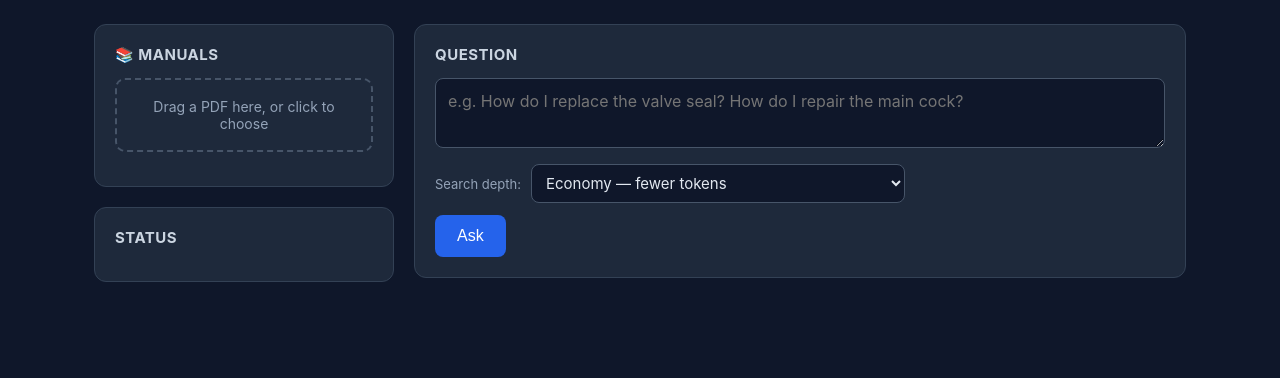
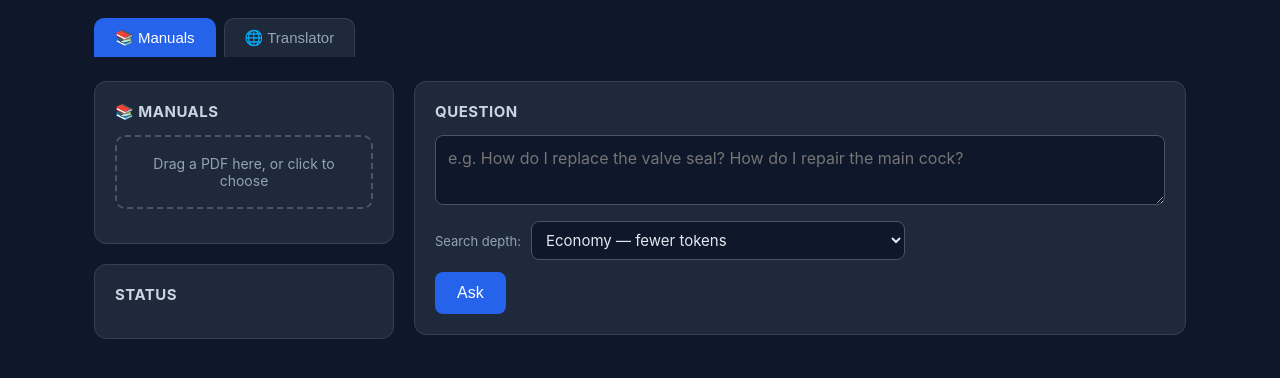
Before and after one commit to b00176997/ship-manual-assistant, a Flask app: page / in a window 1280 px wide. Shown: the part 82-460 px from the top of the page. Run offline with Flask 3, Linux system fonts and the light colour scheme; data that the repository does not hold is empty.

Commit message:
Add a Translator tab running on the local model
Requested feature: write an instruction plus text (in Russian or English) and
get back the finished result - translate, rewrite, or format as a letter.

- translator.py + /translate endpoint. Local model only: free, offline,
  nothing billed. Clear message if Ollama is not running.
- local_llm.generate gained concise/max_tokens parameters: the manual-answer
  brevity rules must not apply to a letter, and letters need more room.
- UI split into two tabs (Manuals / Translator); the manuals sidebar hides in
  the translator view. Result has a Copy button.

Verified end to end: 'переведи на английский и оформи как деловое письмо: ...'
returned a properly formatted business letter in 9-22 s on qwen3.6:27b.

```diff
--- a/app.py
+++ b/app.py
@@ -8,6 +8,7 @@ from werkzeug.utils import secure_filename
 import config
 import costs
 import settings
+import translator
 from ingest import (
     ingest_pdf,
     list_sources,
@@ -107,6 +108,25 @@ def delete():
     return jsonify({"ok": True})
 
 
+@app.route("/translate", methods=["POST"])
+def translate():
+    """Free-form translate / rewrite / format, always on the local model."""
+    data = request.get_json(force=True)
+    text = (data.get("text") or "").strip()
+    if not text:
+        return jsonify({"error": "Nothing to translate"}), 400
+    if not translator.is_available():
+        return jsonify({
+            "error": "The local AI is not running. Start Ollama (and make sure the "
+                     f"model {config.OLLAMA_MODEL} is installed), then try again."
+        }), 503
+    try:
+        return jsonify({"result": translator.translate(text), "model": config.OLLAMA_MODEL})
+    except Exception as e:
+        traceback.print_exc()
+        return jsonify({"error": f"Translation failed: {type(e).__name__}"}), 500
+
+
 @app.route("/ask", methods=["POST"])
 def ask():
     data = request.get_json(force=True)
--- a/config.py
+++ b/config.py
@@ -62,6 +62,8 @@ OLLAMA_MODEL = os.getenv("OLLAMA_MODEL", "qwen2.5:7b")
 # useful answer was ~600. Cap the length and ask for brevity - big quality win in
 # waiting time, no loss of content.
 OLLAMA_MAX_TOKENS = int(os.getenv("OLLAMA_MAX_TOKENS", "1200"))
+# The translator writes letters, so it needs more room than a manual answer.
+TRANSLATE_MAX_TOKENS = int(os.getenv("TRANSLATE_MAX_TOKENS", "2500"))
 
 # --- Big local model (FreeToken) for the "Offline AI - big model" mode ---
 # Optional. Runs frontier MoE models across GPU + RAM, so a 35B-class model fits
--- a/templates/index.html
+++ b/templates/index.html
@@ -55,6 +55,12 @@
   #drop { border: 2px dashed #475569; border-radius: 10px; padding: 18px; text-align: center;
        color: #94a3b8; cursor: pointer; font-size: 14px; }
   #drop.over { border-color: #2563eb; color: #93c5fd; }
+  .tabs { max-width: 1140px; margin: 0 auto; padding: 18px 24px 0; display: flex; gap: 8px; }
+  .tab { background: #1e293b; color: #94a3b8; border: 1px solid #334155;
+       border-bottom: none; border-radius: 10px 10px 0 0; padding: 10px 20px;
+       font-size: 15px; margin: 0; cursor: pointer; }
+  .tab:hover { background: #24344c; }
+  .tab.active { background: #2563eb; color: #fff; border-color: #2563eb; }
 </style>
 </head>
 <body>
@@ -62,6 +68,11 @@
   <h1>⚓ Ship Mechanic Assistant</h1>
   <p>Search your manuals and get answers grounded in the documentation</p>
 </header>
+
+<div class="tabs">
+  <button class="tab active" id="tabManuals">📚 Manuals</button>
+  <button class="tab" id="tabTranslator">🌐 Translator</button>
+</div>
 
 <div class="layout">
 
@@ -91,7 +102,7 @@
       <div id="reindexMsg" class="muted" style="margin-top:10px"></div>
     </div>
 
-    <div class="card">
+    <div class="card view-manuals">
       <h2>Question</h2>
       <textarea id="q" placeholder="e.g. How do I replace the valve seal? How do I repair the main cock?"></textarea>
       <div style="margin-top:12px; display:flex; align-items:center; gap:10px; flex-wrap:wrap">
@@ -114,11 +125,87 @@
       <div id="sources" style="margin-top:16px"></div>
     </div>
 
+    <!-- TRANSLATOR VIEW -->
+    <div class="card view-translator" style="display:none">
+      <h2>🌐 Translate / write</h2>
+      <div class="muted" style="margin-bottom:10px">
+        Write what you need and paste the text below it. Runs on the local model —
+        free and works without internet.
+      </div>
+      <textarea id="trText" style="min-height:150px"
+        placeholder="Examples:&#10;Переведи на английский и оформи как письмо: привет, как дела&#10;Translate to English and make it a formal email: ..."></textarea>
+      <button id="trGo">Translate</button>
+      <button id="trClear" style="background:#334155">Clear</button>
+    </div>
+
+    <div class="card view-translator" id="trResultCard" style="display:none">
+      <h2>Result</h2>
+      <div id="trResult" class="answer"></div>
+      <button id="trCopy" style="background:#334155">Copy</button>
+      <span id="trCopied" class="muted" style="margin-left:10px"></span>
+    </div>
+
   </main>
 </div>
 
 <script>
 const $ = s => document.querySelector(s);
+const $$ = s => document.querySelectorAll(s);
+
+// ---------- tabs ----------
+let currentTab = 'manuals';
+function showTab(name) {
+  currentTab = name;
+  const manuals = name === 'manuals';
+  $('#tabManuals').classList.toggle('active', manuals);
+  $('#tabTranslator').classList.toggle('active', !manuals);
+  document.querySelector('.sidebar').style.display = manuals ? '' : 'none';
+  $$('.view-manuals').forEach(e => e.style.display = manuals ? '' : 'none');
+  $$('.view-translator').forEach(e => e.style.display = manuals ? 'none' : '');
+  // the answer and banner cards belong to the manuals view but are toggled
+  // by their own logic, so only force them hidden when leaving the tab
+  if (!manuals) { $('#result').style.display = 'none'; $('#banner').style.display = 'none'; }
+  else { refresh(); }
+  if (!manuals) $('#trResultCard').style.display = $('#trResult').textContent ? '' : 'none';
+}
+$('#tabManuals').onclick = () => showTab('manuals');
+$('#tabTranslator').onclick = () => showTab('translator');
+
+// ---------- translator ----------
+$('#trGo').onclick = async () => {
+  const text = $('#trText').value.trim();
+  if (!text) return;
+  const btn = $('#trGo'); btn.disabled = true;
+  $('#trResultCard').style.display = '';
+  $('#trResult').innerHTML = '<span class="spin">Working on the local model... this can take up to a minute.</span>';
+  $('#trCopied').textContent = '';
+  try {
+    const r = await fetch('/translate', {method:'POST', headers:{'Content-Type':'application/json'},
+      body: JSON.stringify({text})});
+    const d = await r.json();
+    if (d.error) $('#trResult').innerHTML = `<span class="badge warn">${d.error}</span>`;
+    else {
+      $('#trResult').textContent = d.result;
+      const note = document.createElement('div');
+      note.className = 'muted'; note.style.marginTop = '10px';
+      note.textContent = `Done locally by ${d.model} — free, no internet needed`;
+      $('#trResult').appendChild(note);
+    }
+  } catch (e) {
+    $('#trResult').innerHTML = `<span class="badge warn">Error: ${e}</span>`;
+  }
+  btn.disabled = false;
+};
+$('#trClear').onclick = () => {
+  $('#trText').value = '';
+  $('#trResult').textContent = '';
+  $('#trResultCard').style.display = 'none';
+};
+$('#trCopy').onclick = async () => {
+  const t = $('#trResult').innerText.split('\nDone locally by')[0];
+  try { await navigator.clipboard.writeText(t); $('#trCopied').textContent = 'copied'; }
+  catch { $('#trCopied').textContent = 'select the text and copy manually'; }
+};
 
 const DEPTH_HINTS = {
   economy:  '1 manual, 3 excerpts — cheapest',
--- /dev/null
+++ b/translator.py
@@ -0,0 +1,47 @@
+"""Free-form writing helper that runs on the LOCAL model: translate text, rewrite
+it, or format it as a letter/email. Free, works with no internet.
+
+Separate from the manual Q&A: there is no document retrieval here, the user's own
+text is the whole input.
+"""
+import config
+import local_llm
+
+SYSTEM_PROMPT = """You are a writing assistant for a ship's mechanic. The user gives \
+you an instruction together with some text. The instruction may be written in Russian \
+or English; the text may be in any language.
+
+Do exactly what the instruction asks - translate, rewrite, correct, shorten, or format \
+the text.
+
+Rules:
+- Output ONLY the finished result. No preamble, no explanation of what you did, no \
+notes, no comments about the translation.
+- If asked for a letter or an email, format it properly (greeting, body, sign-off).
+- Keep technical and marine terminology accurate; do not invent facts or add content \
+the user did not provide.
+- Preserve numbers, part codes and units exactly as given.
+- If the instruction does not name a target language, translate into English.
+"""
+
+
+def is_available():
+    return local_llm.is_available()
+
+
+def translate(request_text):
+    """Run the user's request through the local model. Returns the finished text.
+    Raises on failure so the caller can show a clear message."""
+    text = (request_text or "").strip()
+    if not text:
+        raise ValueError("empty request")
+
+    result = local_llm.generate(
+        SYSTEM_PROMPT,
+        text,
+        concise=False,                       # length should follow the request
+        max_tokens=config.TRANSLATE_MAX_TOKENS,
+    )
+    if not result:
+        raise ValueError("the model returned nothing")
+    return result
```
Also changed, not shown: local_llm.py (+8 -4 lines), README.md.
